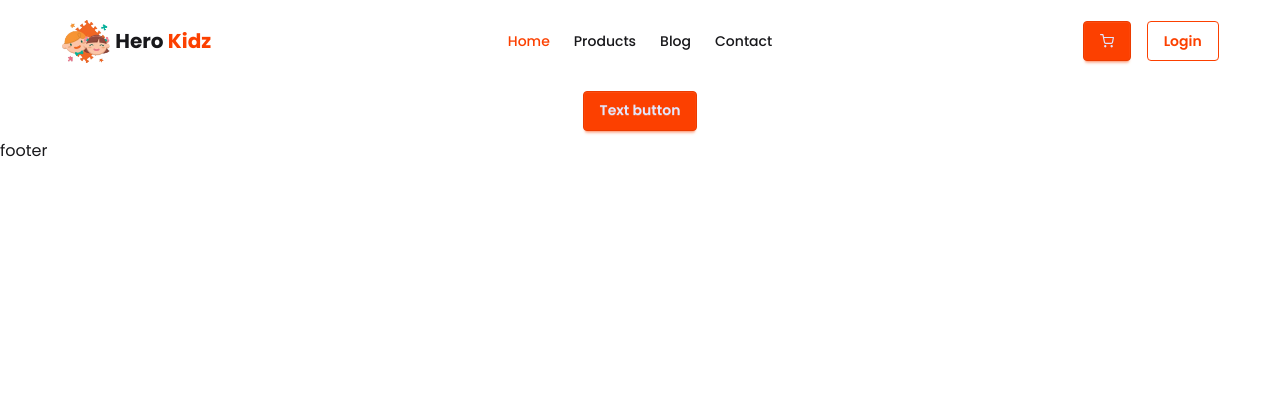
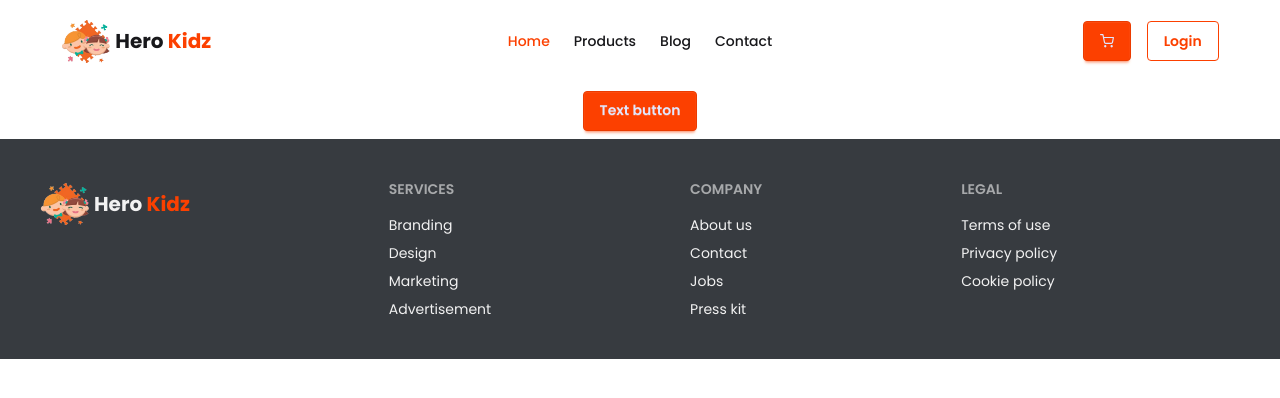
Before and after one commit to st-shourov12/hero-kidz, a Next.js app: page / in a window 1280 px wide. Shown: the top 398 px of the page. Built offline with nearby package versions, Linux system fonts and the light colour scheme.

Commit message:
creating footer

```diff
--- a/src/components/layouts/Footer.jsx
+++ b/src/components/layouts/Footer.jsx
@@ -1,9 +1,34 @@
 import React from 'react';
+import Logo from './Logo';
 
 const Footer = () => {
     return (
         <div>
-            footer
+            <div className="footer sm:footer-horizontal bg-neutral text-neutral-content p-10">
+                <aside>
+                    <Logo></Logo>
+                </aside>
+                <nav>
+                    <h6 className="footer-title">Services</h6>
+                    <a className="link link-hover">Branding</a>
+                    <a className="link link-hover">Design</a>
+                    <a className="link link-hover">Marketing</a>
+                    <a className="link link-hover">Advertisement</a>
+                </nav>
+                <nav>
+                    <h6 className="footer-title">Company</h6>
+                    <a className="link link-hover">About us</a>
+                    <a className="link link-hover">Contact</a>
+                    <a className="link link-hover">Jobs</a>
+                    <a className="link link-hover">Press kit</a>
+                </nav>
+                <nav>
+                    <h6 className="footer-title">Legal</h6>
+                    <a className="link link-hover">Terms of use</a>
+                    <a className="link link-hover">Privacy policy</a>
+                    <a className="link link-hover">Cookie policy</a>
+                </nav>
+            </div>
         </div>
     );
 };
```
